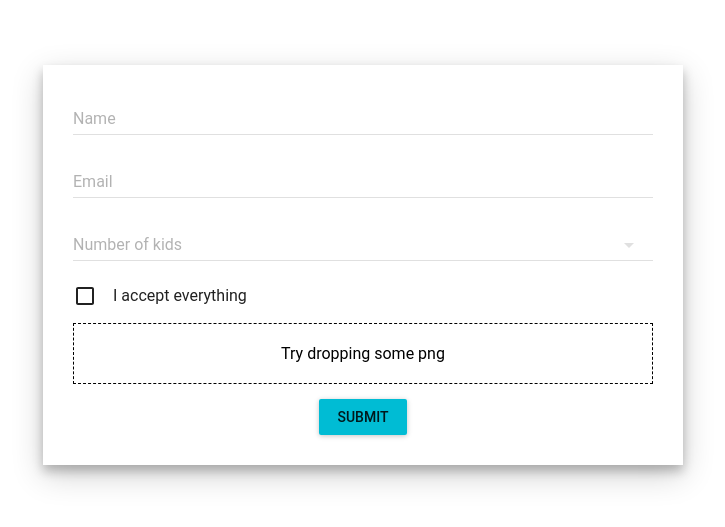
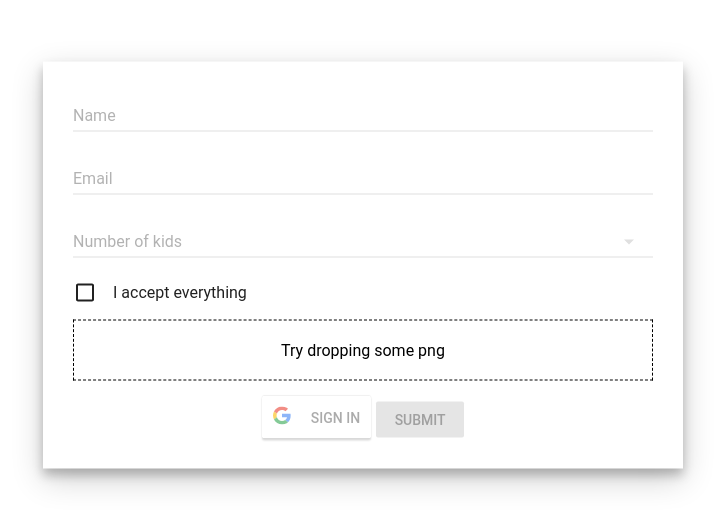
Before and after one commit to marossmrek/Decent, a React app: page / in a window 1280 px wide. Shown: the part 135-662 px from the top of the page, without its empty margins (277-1002 px from the left). Built offline with nearby package versions, Linux system fonts and the light colour scheme.

Commit message:
BE - save form data to the json, FE - google authetification before send data

```diff
--- a/package.json
+++ b/package.json
@@ -41,6 +41,7 @@
     "react-dev-utils": "^4.2.1",
     "react-dom": "^16.0.0",
     "react-dropzone": "^4.2.1",
+    "react-google-login": "^3.0.2",
     "style-loader": "0.19.0",
     "sw-precache-webpack-plugin": "0.11.4",
     "url-loader": "0.6.2",
--- a/src/App.js
+++ b/src/App.js
@@ -11,6 +11,8 @@ import RaisedButton from 'material-ui/RaisedButton';
 
 import Form from './Service/form-service';
 
+import GoogleLogin from 'react-google-login';
+
 class App extends React.Component {
 
     constructor(props) {
@@ -23,7 +25,8 @@ class App extends React.Component {
                 accepted: false,
                 files: []
             },
-            formErrors: {}
+            formErrors: {},
+            isLogin: false
         }
     }
 
@@ -62,12 +65,17 @@ class App extends React.Component {
 
     async sendFormData() {
         var result = await Form.submit(this.state.formData);
-        if(result.status === 200 && result.data){
-            this.setState({
-                formErrors: {
-                    ...result.data
-                }
-            });
+        if (result) {
+            console.log(result);
+            if (result.status === 200 && result.data) {
+                this.setState({
+                    formErrors: {
+                        ...result.data
+                    }
+                });
+            } else if (result.status === 204) {
+                console.log("Success");
+            }
         }
     }
 
@@ -81,20 +89,20 @@ class App extends React.Component {
 
         formErrors.email = !reqExEmail.test(formData.email) && "Not valid email";
 
-        formErrors.numeberOfKids = formData.numberOfKids === null && "Number of kids is required";
+        formErrors.numberOfKids = formData.numberOfKids === null && "Number of kids is required";
 
         formErrors.accepted = !formData.accepted && "Must be accepted";
 
         formErrors.files = formData.files.length === 0 && "Image is required";
 
-        let validForm = formErrors.name  || formErrors.email  || formErrors.numeberOfKids ||
-                        formErrors.accepted  || formErrors.files  ? false : true;
+        let validForm = formErrors.name || formErrors.email || formErrors.numeberOfKids ||
+        formErrors.accepted || formErrors.files ? false : true;
 
         this.setState({
             formErrors: {
                 ...formErrors
             }
-        },this.sendForm(validForm));
+        }, this.sendForm(validForm));
     };
 
     render() {
@@ -108,14 +116,14 @@ class App extends React.Component {
                                value={formData.name}
                                hintText="Name"
                                errorText={formErrors.name}
-                               errorStyle={{textAlign:"left"}}/>
+                               errorStyle={{textAlign: "left"}}/>
                     <TextField onChange={this.handleTextChange.bind(this)}
                                name="email"
                                fullWidth={true}
                                value={formData.email}
                                hintText="Email"
                                errorText={formErrors.email}
-                               errorStyle={{textAlign:"left"}}/>
+                               errorStyle={{textAlign: "left"}}/>
                     <SelectField
                         onChange={this.handleSelectChange.bind(this)}
                         name="numberOfKids"
@@ -123,8 +131,8 @@ class App extends React.Component {
                         value={formData.numberOfKids}
                         hintText="Number of kids"
                         errorText={formErrors.numberOfKids}
-                        errorStyle={{textAlign:"left"}}
-                        selectedMenuItemStyle={{color:"#00BCD4"}}
+                        errorStyle={{textAlign: "left"}}
+                        selectedMenuItemStyle={{color: "#00BCD4"}}
                         className="form-type"
                     >
                         <MenuItem key={1} value={1} primaryText="One"/>
@@ -143,8 +151,9 @@ class App extends React.Component {
                         <div className="error">{formErrors.accepted}</div>
                     </div>
                     <div>
-                        <Dropzone multiple={true} onDrop={this.onDrop.bind(this)} accept="image/png" className="dropzone">
-                            {({ acceptedFiles, rejectedFiles }) => {
+                        <Dropzone multiple={true} onDrop={this.onDrop.bind(this)} accept="image/png"
+                                  className="dropzone">
+                            {({acceptedFiles, rejectedFiles}) => {
                                 return acceptedFiles.length || rejectedFiles.length
                                     ? `Accepted ${acceptedFiles.length}, rejected ${rejectedFiles.length} files`
                                     : "Try dropping some png";
@@ -152,7 +161,19 @@ class App extends React.Component {
                         </Dropzone>
                         <div className="error">{formErrors.files}</div>
                     </div>
-                    <RaisedButton label="Submit" backgroundColor="#00BCD4" onClick={this.handleSubmit.bind(this)}/>
+                    <div>
+                        <GoogleLogin
+                            clientId="333261271673-dpbki5e39148gtpaqisni0sv8qttejrt.apps.googleusercontent.com"
+                            buttonText="Sign in"
+                            className="sign-in-button"
+                            disabled={this.state.isLogin}
+                            onSuccess={() => this.setState({
+                                isLogin: true
+                            })}
+                        />
+                        <RaisedButton disabled={!this.state.isLogin} label="Submit" backgroundColor="#00BCD4"
+                                      onClick={this.handleSubmit.bind(this)}/>
+                    </div>
                 </Paper>
             </MuiThemeProvider>
         );
--- a/src/style.scss
+++ b/src/style.scss
@@ -38,6 +38,17 @@ $error-color: #F44336;
     }
   }
 
+  .sign-in-button{
+    cursor: pointer;
+    font-size: 14px;
+    border: none;
+    padding: 10px 15px;
+    margin-right: 5px;
+    background: #EA4335;
+    border-radius: 3px;
+    text-transform: uppercase;
+  }
+
   .error {
     margin-top: 5px;
     text-align: left;
```
Also changed, not shown: 1 other file (tests, documents, lock files or other folders).
